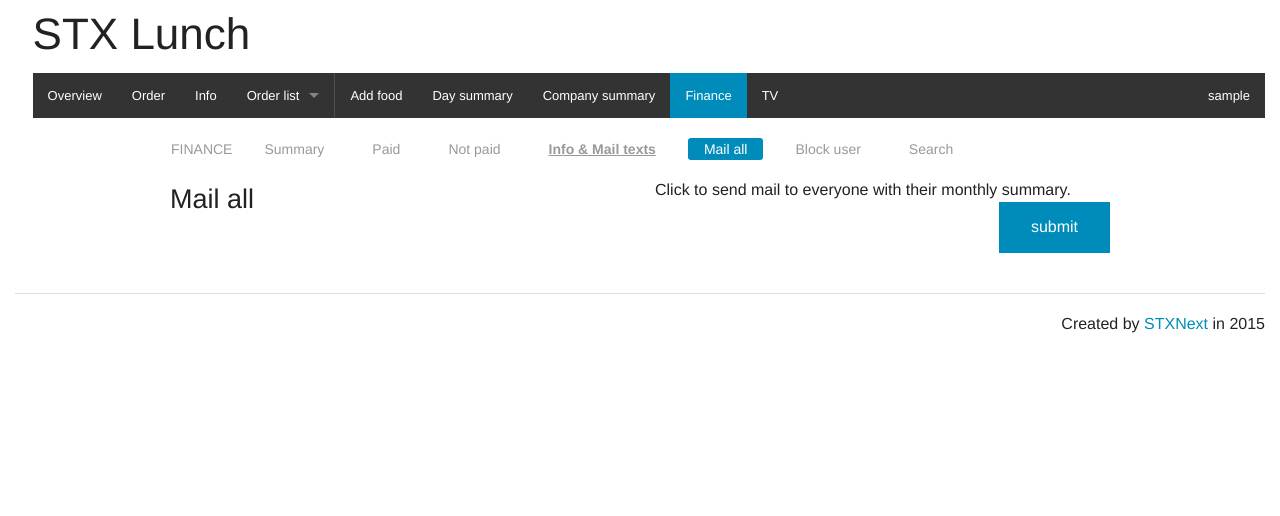
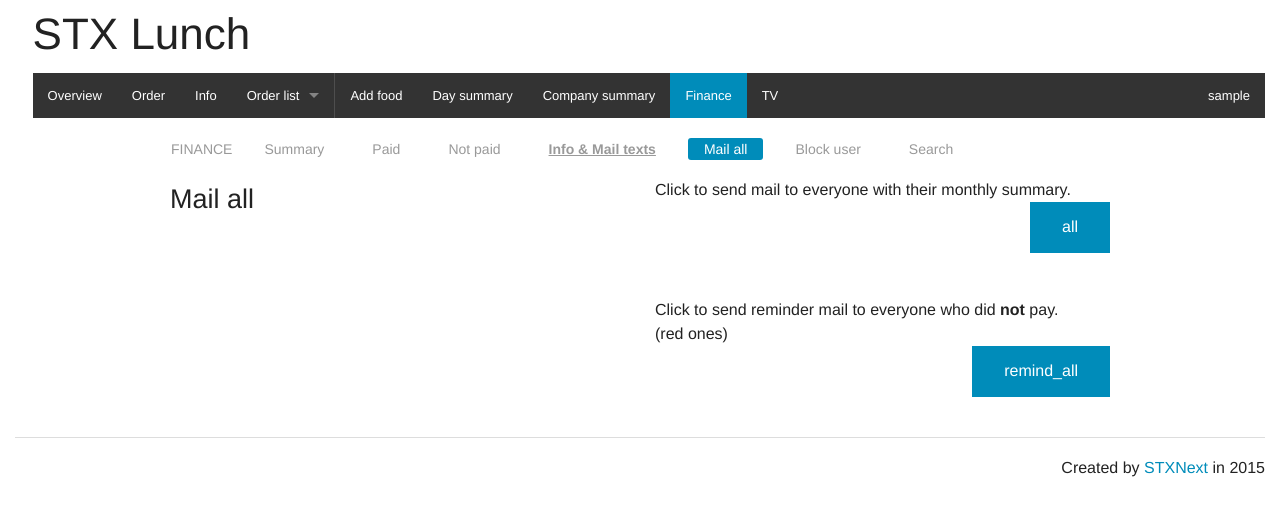
Before and after one commit to pdyba/lunch-app, a Flask app: page /finance_mail_all in a window 1280 px wide. Shown: the top 516 px of the page. Run offline with Flask 2, Linux system fonts and the light colour scheme; a user stored in the database is signed in; tables that the repository leaves empty hold one stand-in row (values such as "Sample post"); parts of the project's set-up code (start-up, migrations or seed data) failed here and were passed over.

Commit message:
add bulk email bulk reminder

```diff
--- a/src/lunch_app/templates/finance_mail_all.html
+++ b/src/lunch_app/templates/finance_mail_all.html
@@ -4,22 +4,31 @@
 
 {% block content %}
     <div class="large-12 columns">
+
         {% include "finance_base.html" %}
 
         <div class="large-6 columns">
             <h3>Mail all</h3>
             <ul>
                 {% for user in finance_data.values() %}
-                <li>{{ user['username'] }}</li>
+                    <li style="color: {% if user['did_user_pay'] %} darkgreen {% else %} red {% endif %}">{{ user['username'] }}</li>
                 {% endfor %}
             </ul>
         </div>
         <div class="large-6 columns">
             <form method="POST">
-            Click to send mail to everyone with their monthly summary.
-            <input type="submit" value="submit" class="button right">
+                <div>
+                Click to send mail to everyone with their monthly summary.<br>
+                <input type="submit" value="all" class="button right" name="send_mail">
+                    </div><br><br>
+                   <br><br>
+                <div>
+                Click to send reminder mail to everyone who did <b>not</b> pay. <br>(red ones)<br>
+                <input type="submit" value="remind_all" class="button right" name="send_mail">
+                </div>
 
         </form>
     </div>
+
     </div>
 {% endblock %}
--- a/src/lunch_app/views.py
+++ b/src/lunch_app/views.py
@@ -752,10 +752,8 @@ def finance_mail_all():
             Finance.year == this_month.year,
         )
     ).all()
+    finance_data = {}
     finance_user_list = []
-    for finance_query in finances:
-        finance_user_list.append(finance_query.user_name)
-    finance_data = {}
     for user in users:
         finance_data[user.username] = {
             'username': user.username,
@@ -767,12 +765,19 @@ def finance_mail_all():
             if user.username == order.user_name:
                 finance_data[user.username]['number_of_orders'] += 1
                 finance_data[user.username]['month_cost'] += order.cost
-        if finance_data[user.username]['month_cost'] == 0 \
-                or user.username not in finance_user_list:
+        for finance_query in finances:
+            finance_user_list.append(finance_query.user_name)
+            if finance_query.user_name == user.username \
+                    and finance_query.did_user_pay:
+                finance_data[user.username]['did_user_pay'] = True
+        should_drop = (
+            # user didn't bought anything
+            finance_data[user.username]['month_cost'] == 0
+        )
+        if should_drop:
             del finance_data[user.username]
-
-    if request.method == 'POST':
-        message_text = MailText.query.first()
+    message_text = MailText.query.first()
+    if request.method == 'POST' and request.form['send_mail'] == 'all':
         for record in finance_data.values():
             msg = Message(
                 'Lunch {} / {} summary'.format(month_name[this_month.month],
@@ -787,6 +792,21 @@ def finance_mail_all():
                 )
             mail.send(msg)
             flash('Mail send')
+    if request.method == 'POST' and request.form['send_mail'] == 'remind_all':
+        for record in finance_data.values():
+            if not record['did_user_pay']:
+                msg = Message(
+                    'Lunch app payment reminder',
+                    recipients=[record['username']],
+                )
+                msg.body = "In {} you ordered {} meals for {} PLN.\n {}".format(
+                    month_name[this_month.month],
+                    record['number_of_orders'],
+                    record['month_cost'],
+                    message_text.pay_reminder,
+                    )
+                mail.send(msg)
+                flash('Mail send')
         return redirect('finance_mail_all')
 
     return render_template('finance_mail_all.html', finance_data=finance_data)
```
Lines whose indentation alone changed are shown as unchanged.
